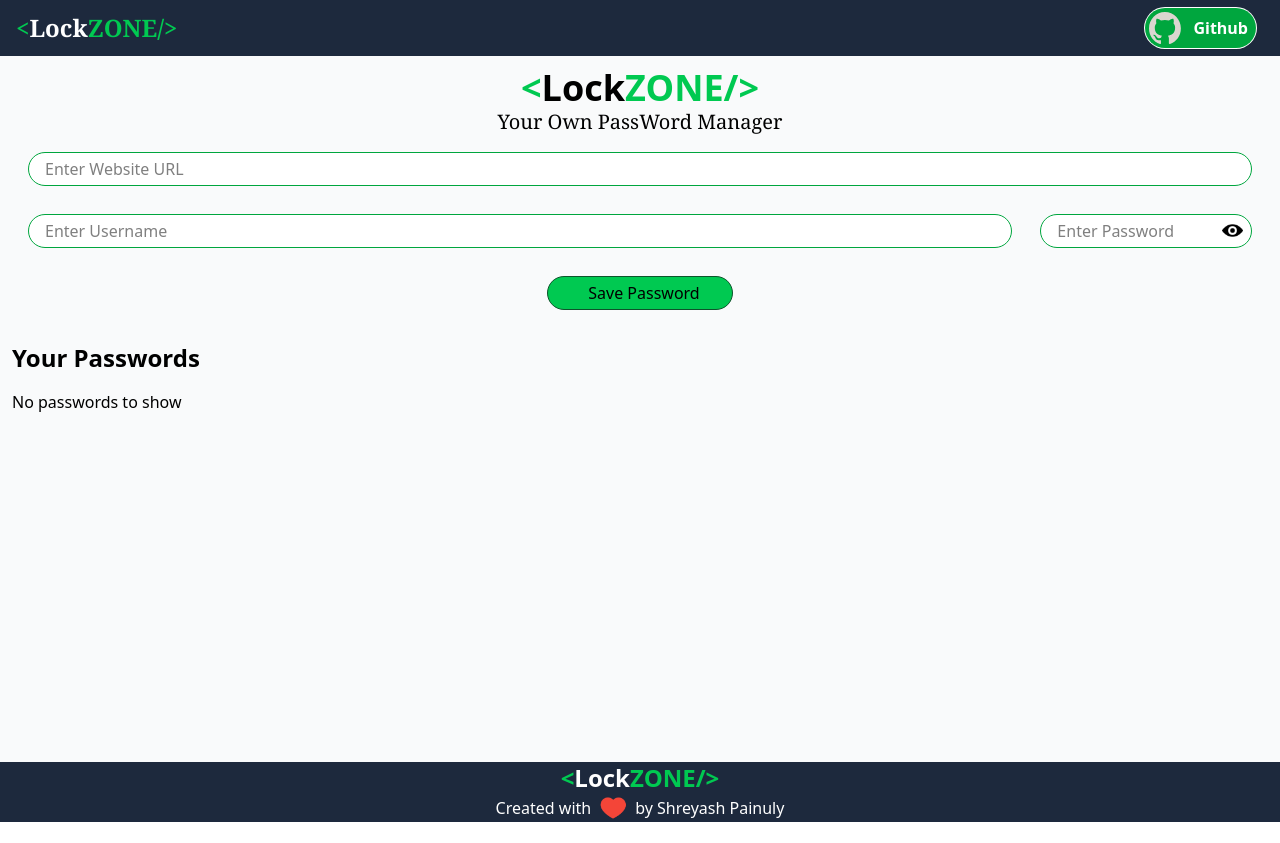
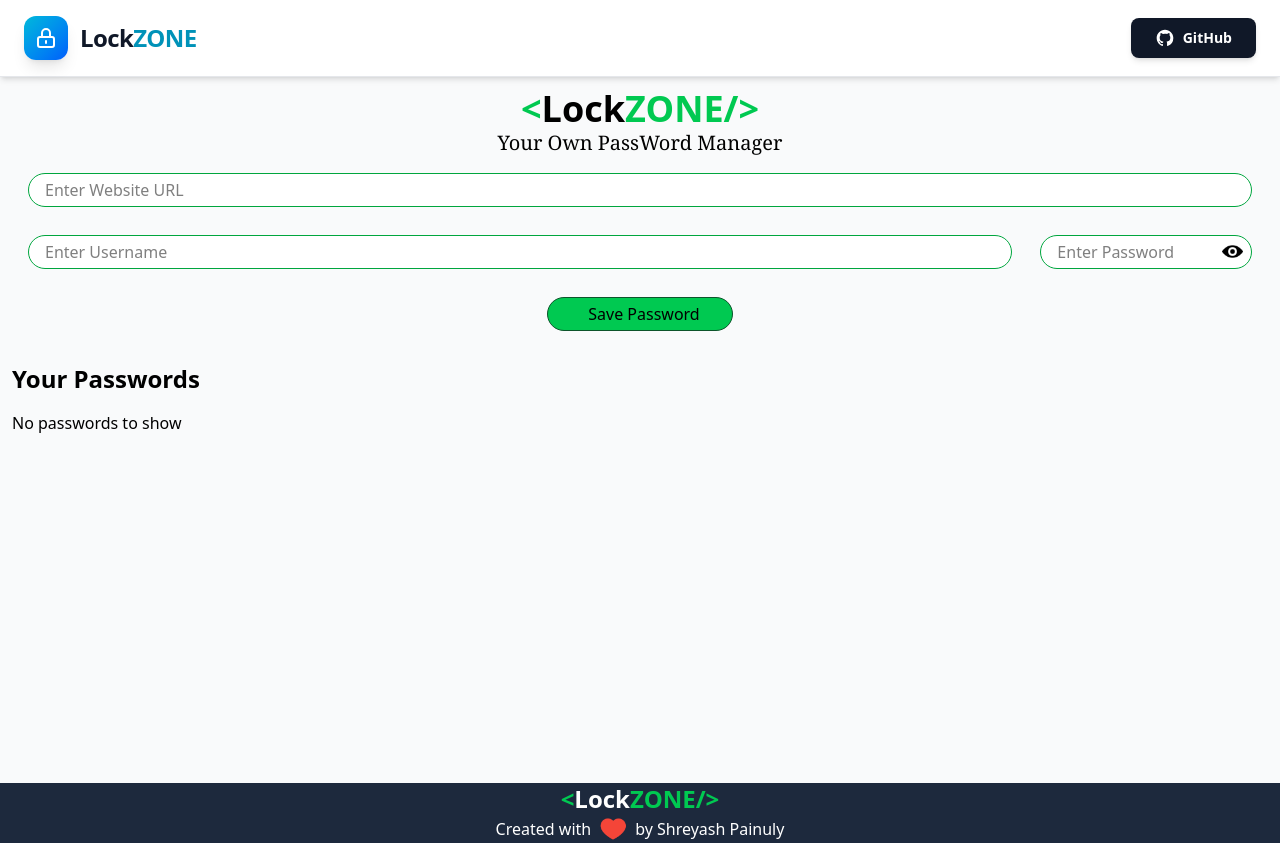
Before and after one commit to ShreyashPainuly/LockZone-PasswordManager, a React (Vite) app in the folder LockZone-MongoDB-Version/: page / in a window 1280 px wide. Before the commit the page ends 822 px from the top, so only its background shows below. Built offline with nearby package versions, Linux system fonts and the light colour scheme; some icons are missing.

Commit message:
Update Navbar.jsx

```diff
--- a/LockZone-MongoDB-Version/src/components/Navbar.jsx
+++ b/LockZone-MongoDB-Version/src/components/Navbar.jsx
@@ -2,27 +2,28 @@ import React from 'react'
 
 const Navbar = () => {
   return (
-    <nav className='bg-slate-800 text-white'>
-        <div className="myContainer flex justify-between items-center px-4 py-5 h-14">
-            <div className="logo font-bold font-serif text-2xl text-white">
-                <span className='text-green-500'> &lt;</span>
-                    Lock
-                <span className='text-green-500'>ZONE/&gt;</span>
-            </div>
-            {/* <ul>
-                <li className='flex gap-4'>
-                    <a className="hover:font-bold" href="#">Home</a>
-                    <a className="hover:font-bold" href="#">About</a>
-                    <a className="hover:font-bold" href="#">Contact Us</a>
-                </li>
-            </ul> */}
-            <button className='text-white bg-green-600 my-5 mx-2 rounded-full flex justify-between items-center ring-white ring-1'>
-                <img className='invert w-10 p-1' src="/icons/github.svg" alt="github logo" />
-                <span className='font-bold px-2'>Github</span>
-            </button>
+    <nav className='bg-white shadow-md border-b border-gray-200'>
+      <div className="max-w-7xl mx-auto flex justify-between items-center px-6 py-4">
+        <div className="logo font-bold text-2xl flex items-center gap-3">
+          <div className="w-11 h-11 bg-gradient-to-br from-cyan-500 to-blue-600 rounded-xl flex items-center justify-center shadow-lg">
+            <svg xmlns="http://www.w3.org/2000/svg" className="h-6 w-6 text-white" fill="none" viewBox="0 0 24 24" stroke="currentColor">
+              <path strokeLinecap="round" strokeLinejoin="round" strokeWidth={2} d="M12 15v2m-6 4h12a2 2 0 002-2v-6a2 2 0 00-2-2H6a2 2 0 00-2 2v6a2 2 0 002 2zm10-10V7a4 4 0 00-8 0v4h8z" />
+            </svg>
+          </div>
+          <span className='text-gray-900 font-extrabold tracking-tight'>
+            Lock<span className='text-cyan-600'>ZONE</span>
+          </span>
         </div>
+
+        <button className='bg-gray-900 hover:bg-gray-800 text-white px-6 py-2.5 rounded-lg flex items-center gap-2 transition-all duration-200 shadow-md hover:shadow-lg'>
+          <svg className='w-5 h-5' fill="currentColor" viewBox="0 0 24 24">
+            <path fillRule="evenodd" d="M12 2C6.477 2 2 6.484 2 12.017c0 4.425 2.865 8.18 6.839 9.504.5.092.682-.217.682-.483 0-.237-.008-.868-.013-1.703-2.782.605-3.369-1.343-3.369-1.343-.454-1.158-1.11-1.466-1.11-1.466-.908-.62.069-.608.069-.608 1.003.07 1.531 1.032 1.531 1.032.892 1.53 2.341 1.088 2.91.832.092-.647.35-1.088.636-1.338-2.22-.253-4.555-1.113-4.555-4.951 0-1.093.39-1.988 1.029-2.688-.103-.253-.446-1.272.098-2.65 0 0 .84-.27 2.75 1.026A9.564 9.564 0 0112 6.844c.85.004 1.705.115 2.504.337 1.909-1.296 2.747-1.027 2.747-1.027.546 1.379.202 2.398.1 2.651.64.7 1.028 1.595 1.028 2.688 0 3.848-2.339 4.695-4.566 4.943.359.309.678.92.678 1.855 0 1.338-.012 2.419-.012 2.747 0 .268.18.58.688.482A10.019 10.019 0 0022 12.017C22 6.484 17.522 2 12 2z" clipRule="evenodd" />
+          </svg>
+          <span className='font-semibold text-sm'>GitHub</span>
+        </button>
+      </div>
     </nav>
   )
 }
 
-export default Navbar;
+export default Navbar
```
